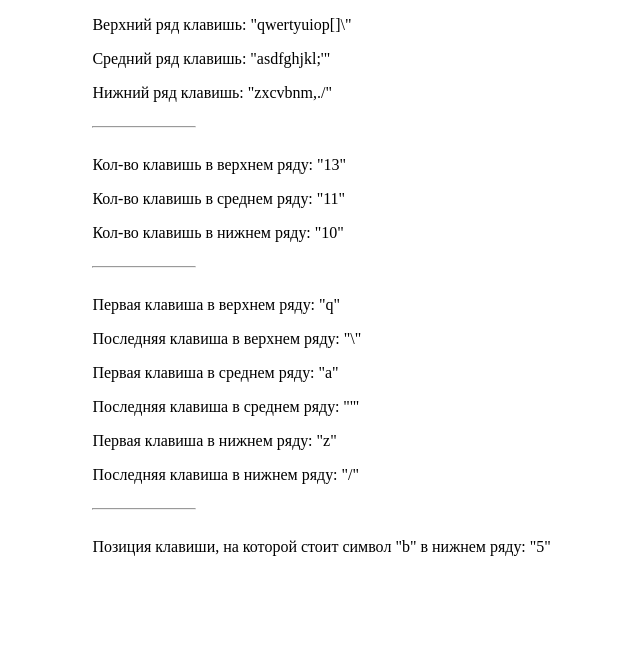
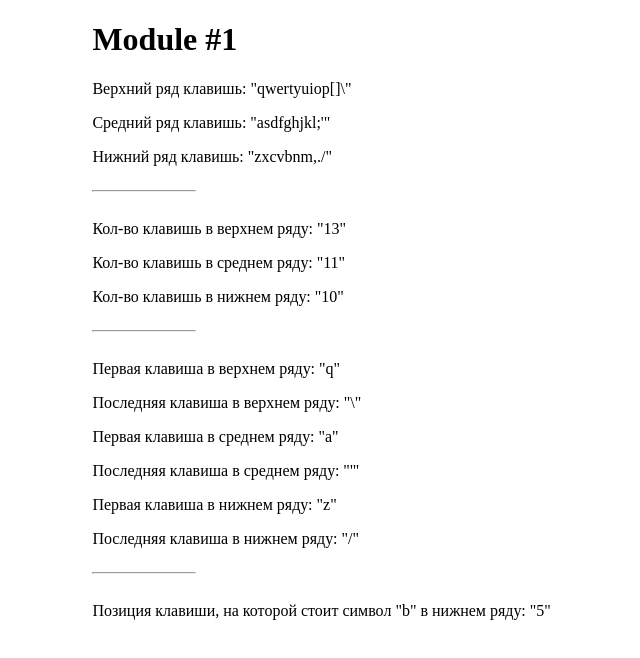
Before and after one commit to PatyaiKasha/Java-Script-New-Programm-Module-1, a plain HTML site: page index.html in a window 1280 px wide. Shown: the whole page, without its empty margins (42-682 px from the left). Drawn offline with Linux system fonts and the light colour scheme.

Commit message:
added h1

```diff
--- a/index.html
+++ b/index.html
@@ -4,12 +4,14 @@
     <meta charset="UTF-8"/>
     <meta name="viewport" content="width=device-width, initial-scale=1.0"/>
     <meta http-equiv="X-UA-Compatible" content="ie=edge"/>
+    <link rel="shortcut icon" href="favicon.ico" type="image/x-icon"/>
     <link rel="stylesheet" href="style.css"/>
     <title>Java Script New Programm. Module #1</title>
   </head>
   <body>
     <div class="wrapper">
       <div class="container">
+        <h1>Module #1</h1>
         <div class="out">Hello World !!!        </div>
       </div>
     </div>
```
Also changed, not shown: 1 other file.
